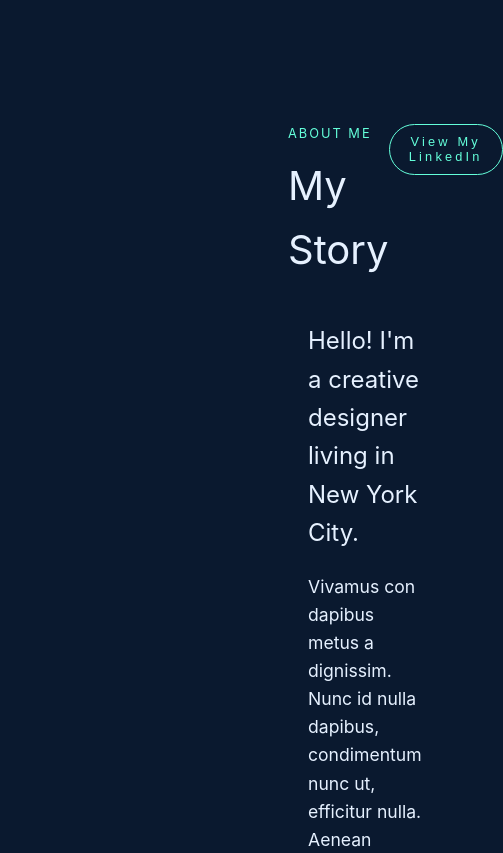
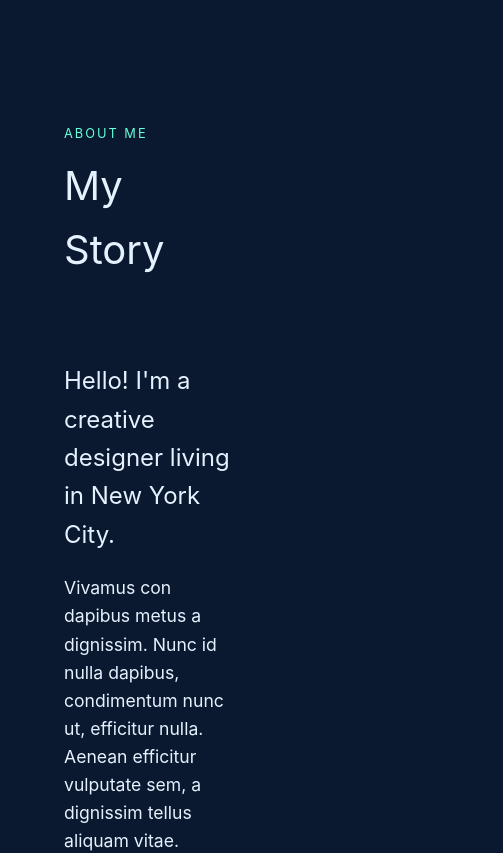
Before and after one commit to Yanek-K/Portfolio-v2, a React app: page / in a window 390 px wide. Shown: the part 5800-6653 px from the top of the page, 503 px wide, since content can reach past the window. Built offline with nearby package versions, Linux system fonts and the light colour scheme; grey boxes are pictures that could not be loaded.

Commit message:
Responsive complete for about and footer

```diff
--- a/src/Components/About/index.css
+++ b/src/Components/About/index.css
@@ -33,17 +33,6 @@
   font-size: 2.5rem;
   color: var(--white);
   margin: 0;
-}
-
-.view-linkedin-button {
-  padding: 10px 20px;
-  border: 2px solid #28a745;
-  background-color: transparent;
-  color: #28a745;
-  text-transform: uppercase;
-  font-weight: bold;
-  border-radius: 30px;
-  cursor: pointer;
 }
 
 .view-linkedin-button:hover {
@@ -99,3 +88,43 @@
   font-size: 1.25rem;
   color: var(--white);
 }
+
+@media (max-width: 1200px) {
+  .mystory-section {
+    padding: 12rem 1rem;
+    margin: var(--margin-standard);
+    margin-left: 3rem;
+  }
+}
+
+@media (max-width: 900px) {
+  .mystory__header {
+    flex-direction: column;
+    align-items: flex-start;
+  }
+
+  .mystory__content {
+    flex-direction: column;
+    align-items: center;
+  }
+
+  .mystory__image {
+    width: 100%;
+    height: 400px; /* Adjust height as needed */
+    margin-bottom: 20px;
+  }
+
+  .mystory__text {
+    width: 100%;
+  }
+
+  .mystory__cta {
+    width: 100%;
+    text-align: left;
+    margin-top: 8rem;
+  }
+
+  .view-linkedin-button {
+    display: none;
+  }
+}
--- a/src/Components/About/index.js
+++ b/src/Components/About/index.js
@@ -10,7 +10,9 @@ const About = () => {
             <span className="subtitle">ABOUT ME</span>
             <h2>My Story</h2>
           </div>
-          <button className="button">View My LinkedIn</button>
+          <button className="button view-linkedin-button">
+            View My LinkedIn
+          </button>
         </div>
         <div className="mystory__content">
           <div
--- a/src/Components/Footer/index.css
+++ b/src/Components/Footer/index.css
@@ -91,3 +91,22 @@
   color: var(--white);
   font-size: 0.9rem; /* Smaller text size */
 }
+
+@media (max-width: 1000px) {
+  .footer__left p {
+    font-size: 0.8rem;
+    width: 60%;
+  }
+}
+
+@media (max-width: 600px) {
+  .footer__left {
+    display: none;
+  }
+}
+
+@media (max-width: 450px) {
+  .footer__navigation {
+    display: none;
+  }
+}
```
